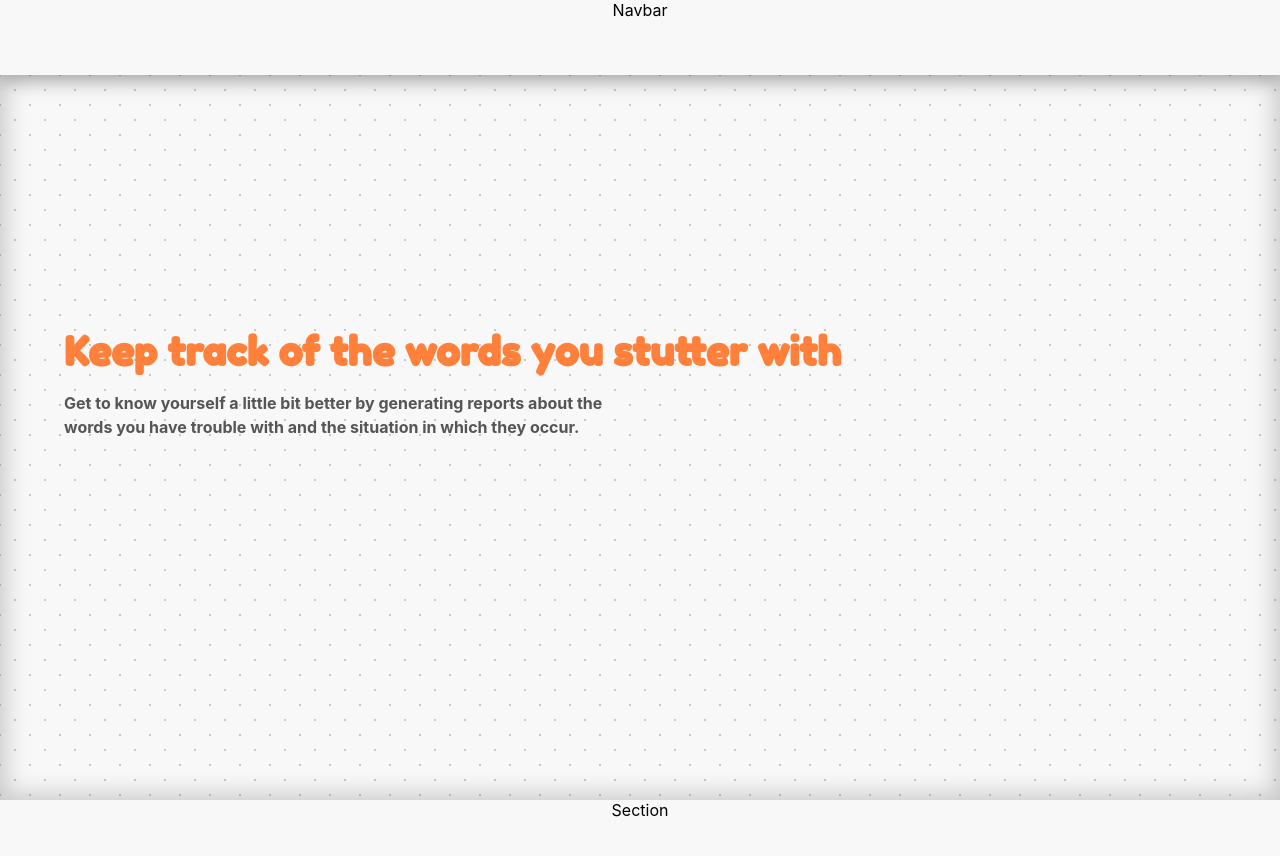
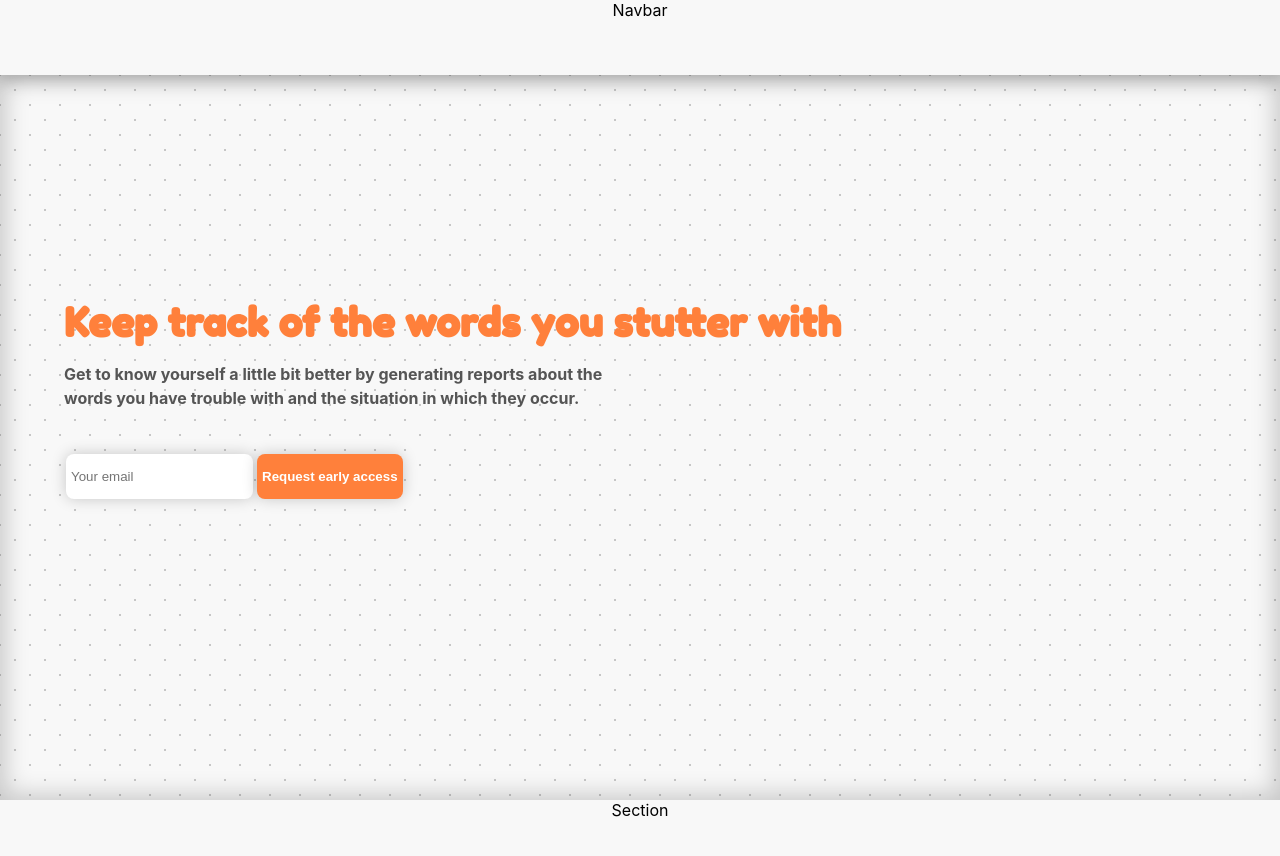
Before and after one commit to alfremedpal/Stutter-Track-Landing, a React (Create React App) app: page / in a window 1280 px wide. Shown: the top 856 px of the page. Built offline with nearby package versions, Linux system fonts and the light colour scheme.

Commit message:
Request early access

```diff
--- /dev/null
+++ b/src/components/MailInput/MailInput.js
@@ -0,0 +1,21 @@
+import React from 'react'
+
+import classes from './MailInput.module.css'
+
+export default function MailInput() {
+
+    return (
+        <div className={classes.main}>
+            <input
+                className={classes.input}
+                type="text"
+                placeholder="Your email"
+            />
+            <button
+                className={classes.button}
+            >
+                Request early access
+            </button>
+        </div>
+    )
+}
--- /dev/null
+++ b/src/components/MailInput/MailInput.module.css
@@ -0,0 +1,41 @@
+.main {
+    display: flex;
+    flex-direction: column;
+    align-items: center;
+    padding: 1% 5% 1% 5%;
+}
+
+.input,
+.button {
+    box-sizing: border-box;
+    height: 45px;
+    margin: 2px;
+    border: none;
+    border-radius: 8px;
+    padding: 5px;
+    box-shadow: 0px 0px 15px 0px rgba(0, 0, 0, 0.2);
+    width: 85%;
+}
+
+.button {
+    background-color: #ff803b;
+    color: white;
+    cursor: pointer;
+    font-weight: bold;
+    transition: all ease 0.3s;
+}
+
+.button:hover {
+    background-color: rgb(218, 122, 70);
+}
+
+@media(min-width: 1200px) {
+    .main {
+        flex-direction: row;
+    }
+
+    .input,
+    .button {
+        width: auto;
+    }
+}
--- a/src/pages/Home/Home.js
+++ b/src/pages/Home/Home.js
@@ -1,4 +1,6 @@
 import React from 'react'
+
+import MailInput from '../../components/MailInput/MailInput'
 import classes from './Home.module.css'
 
 export default function Home() {
@@ -16,6 +18,7 @@ export default function Home() {
                         occur.
                     </p>
                 </div>
+                <MailInput />
             </div>
             <div className={classes.section}>
                 Section
--- a/src/pages/Home/Home.module.css
+++ b/src/pages/Home/Home.module.css
@@ -9,7 +9,7 @@
 .title {
     /* background-color: red; */
     text-align: left;
-    padding: 5%;
+    padding: 2.5% 5% 1% 5%;
 }
 
 .title h1 {
```
